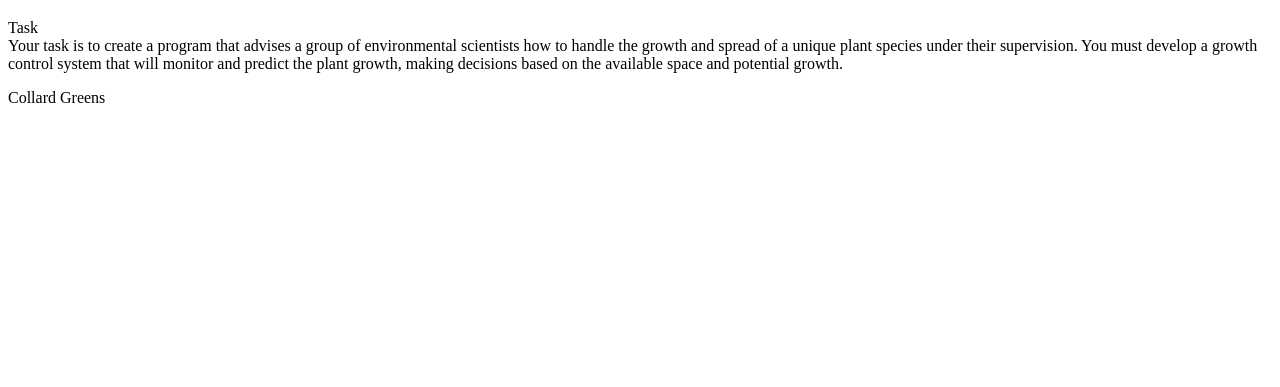
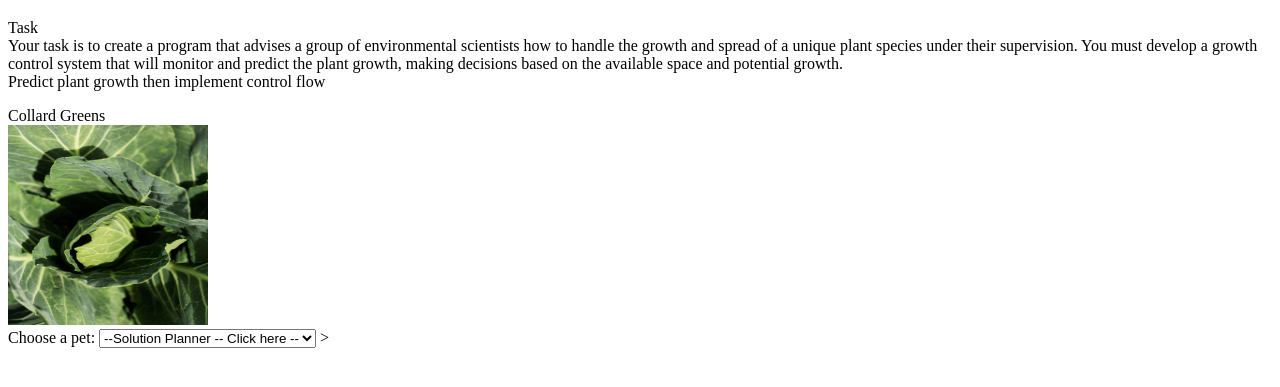
Before and after one commit to asmckeithan/Control-Flow-HW, a plain HTML site: page Pages/index.html in a window 1280 px wide. Shown: the part 61-448 px from the top of the page. Drawn offline with Linux system fonts and the light colour scheme.

Commit message:
Predicted number of plant growth

```diff
--- a/Pages/index.html
+++ b/Pages/index.html
@@ -4,16 +4,35 @@
     <meta charset="UTF-8">
     <meta name="viewport" content="width=device-width, initial-scale=1.0">
     <title>Control Flow HW</title>
-    <script defer src="script.js"></script>
+    <script defer src="/Script/script.js"></script>
+    <link rel="stylesheet" href="../Styles/index.css">
 </head>
 <body>
     <h1>Control Flow Homework </h1>
     <p>Task
         <br> Your task is to create a program that advises a group of environmental scientists how to handle the growth and spread of a unique plant species under their supervision. You must develop a growth control system that will monitor and predict the plant growth, making decisions based on the available space and potential growth.
+        <br>
+        Predict plant growth then implement control flow
     </p>
-    <div>
-        Collard Greens
-        <img src="" alt="">
+    <div class="header">
+        Collard Greens <br>
+        <img src="../Images /top-view-organic-green-salad.jpg" width="200px" height="200px" alt="greens">
+    </div>
+    <div class="Menu">
+        <label for="pet-select">Choose a pet:</label>
+        <select name="Growth Control System" id="GCS">
+        <option value="">--Solution Planner -- Click here --</option>
+        <option value="PPW">Plants Per Week</option>
+        <option value="CF">Prunned</option>
+        <option value="CF">Monitored</option>
+        <option value="CF">Planeted</option>
+
+
+        </select>
+>
+        </form>
+
+
     </div>
 </body>
 </html>
--- a/Script/script.js
+++ b/Script/script.js
@@ -1 +1,16 @@
 console.log(`Growth Control System` )
+
+
+const PI = 3.1415;
+let radius = .8;
+const area = PI * radius * radius;
+
+console.log(`Predicted number of plant growth in weeks 1, 2, 3`)
+
+console.log(area) //2.0156 is the area between each plant
+
+
+for ( let ppw = 1; ppw <= 4; ppw++) {
+      console.log(ppw * 20)
+    }
+    console.log(`Starting at the beginning of week 1 we, start off with 20`)
```
Also changed, not shown: Images /top-view-organic-green-salad.jpg (added), 1 other file.
